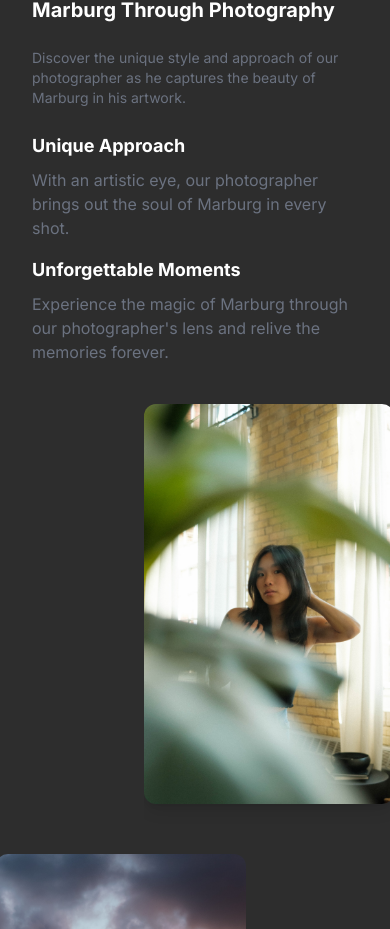
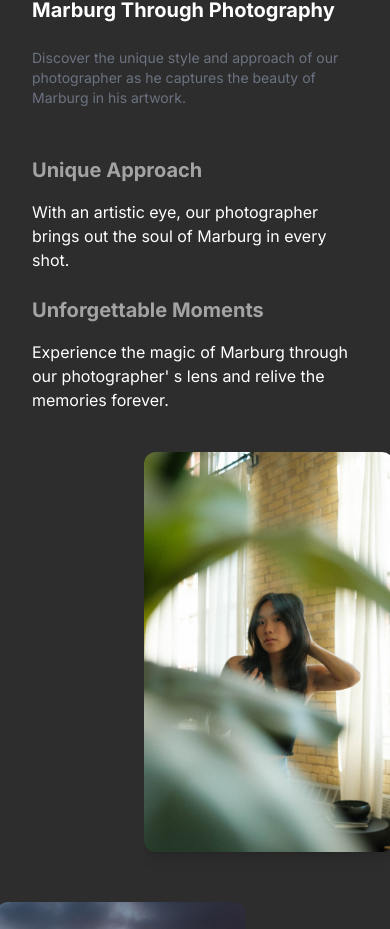
Before and after one commit to ShahwanS/Photogenie, a Next.js app: page / in a window 390 px wide. Shown: the part 912-1841 px from the top of the page. Built offline with nearby package versions, Linux system fonts and the light colour scheme.

Commit message:
Refactor Secondary component layout

```diff
--- a/components/homepage/Secondary.tsx
+++ b/components/homepage/Secondary.tsx
@@ -17,24 +17,30 @@ const Secondary = () => {
           Discover the unique style and approach of our photographer as he
           captures the beauty of Marburg in his artwork.
         </p>
-        <div className="grid grid-cols-1 gap-4">
-          <div>
-            <h2 className="text-lg sm:text-xl md:text-2xl font-bold mb-2">
-              Unique Approach
-            </h2>
-            <p className="text-gray-500">
-              With an artistic eye, our photographer brings out the soul of
-              Marburg in every shot.
-            </p>
-          </div>
-          <div>
-            <h2 className="text-lg sm:text-xl md:text-2xl font-bold mb-2">
-              Unforgettable Moments
-            </h2>
-            <p className="text-gray-500">
-              Experience the magic of Marburg through our photographer&apos;s
-              lens and relive the memories forever.
-            </p>
+        <div className="w-[667px] max-w-full mt-10 self-start">
+          <div className="gap-5 flex max-md:flex-col max-md:items-stretch max-md:gap-0">
+            <div className="flex flex-col items-stretch w-6/12 max-md:w-full max-md:ml-0">
+              <div className="items-stretch flex flex-col max-md:mt-6">
+                <div className="text-neutral-400 text-xl font-bold leading-7">
+                  Unique Approach
+                </div>
+                <div className="text-white text-base leading-6 mt-4">
+                  With an artistic eye, our photographer brings out the soul of
+                  Marburg in every shot.
+                </div>
+              </div>
+            </div>
+            <div className="flex flex-col items-stretch w-6/12 ml-5 max-md:w-full max-md:ml-0">
+              <div className="items-stretch flex grow flex-col max-md:mt-6">
+                <div className="text-neutral-400 text-xl font-bold leading-7">
+                  Unforgettable Moments
+                </div>
+                <div className="text-white text-base leading-6 mt-4">
+                  Experience the magic of Marburg through our photographer&apos;
+                  s lens and relive the memories forever.
+                </div>
+              </div>
+            </div>
           </div>
         </div>
       </div>
```
